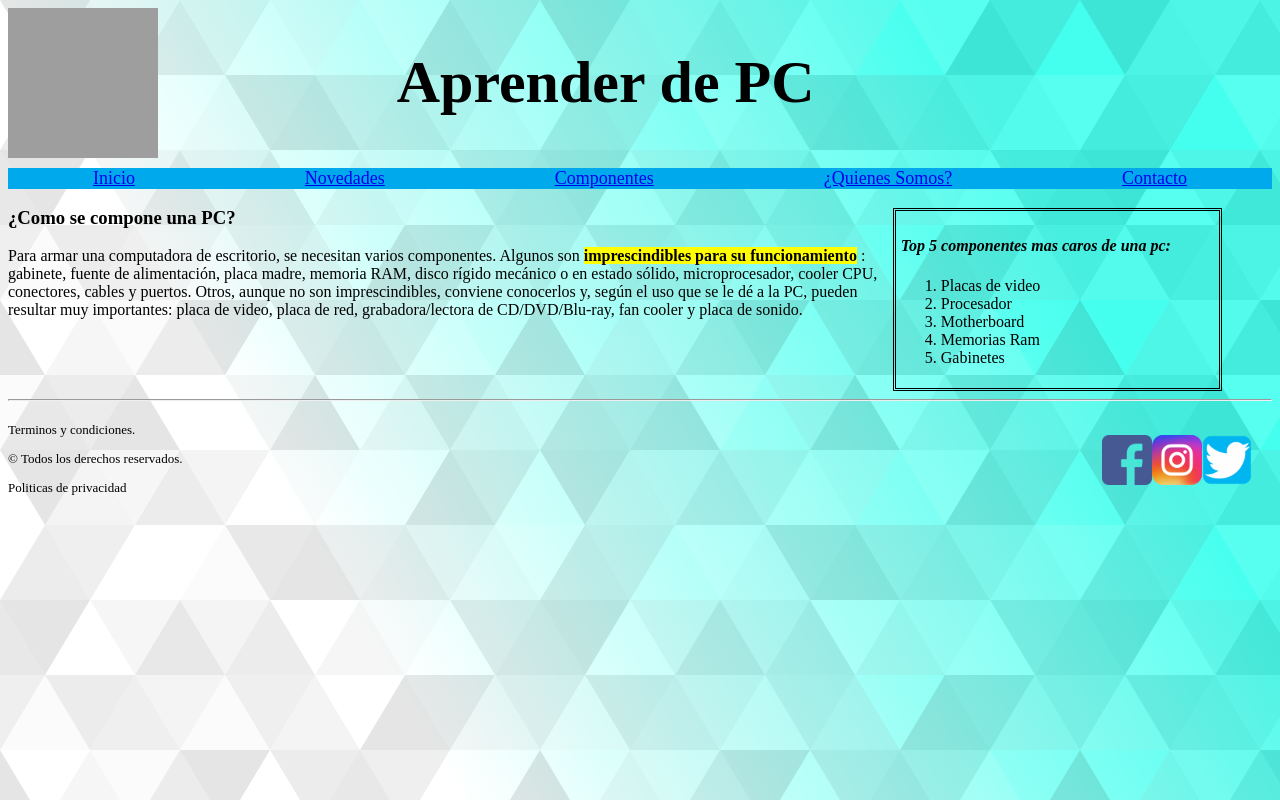
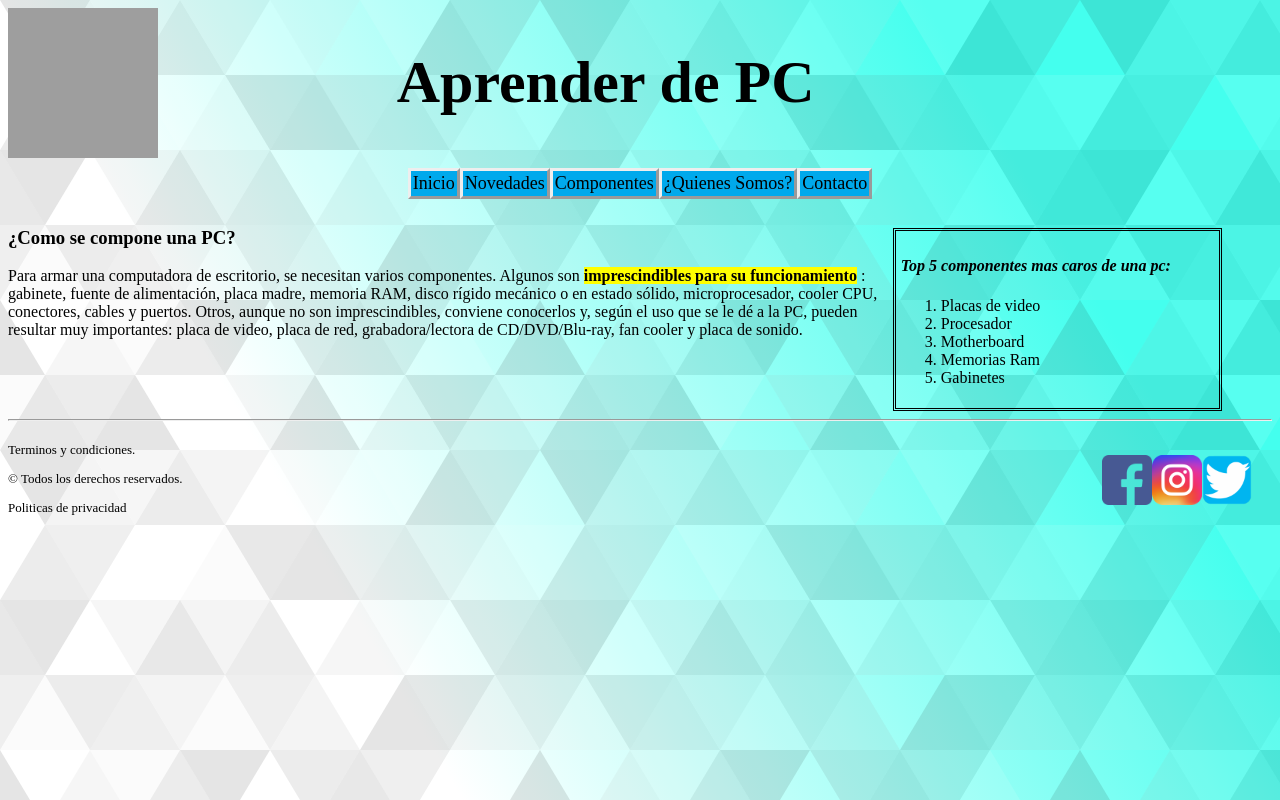
Before and after one commit to maxikeko/Proyecto-Javascript-Bertoli-Maximiliano, a plain HTML site: page index.html in a window 1280 px wide. Drawn offline with Linux system fonts and the light colour scheme; grey boxes are pictures that could not be loaded.

Commit message:
Commit añadiendo animaciones, transformaciones y transiciones

```diff
--- a/style.css
+++ b/style.css
@@ -15,6 +15,7 @@ background-size: cover;
     "menuu      menuu              menuu";
     grid-template-columns: auto;
     grid-template-rows: 150px 20px;
+    margin-bottom: 20px;
 }
 
 .logo{
@@ -25,11 +26,27 @@ background-size: cover;
 .imagenlogo{
     width: 150px;
     height: 150px;
+    animation-duration: 3s;
+    animation-name: aparecer;
 }
 
 .tituloprincipal{
     font-size: 30px;
     grid-area: tituloprincipal;
+    animation-duration: 3s;
+    animation-name: aparecer;
+
+
+
+}
+
+@keyframes aparecer {
+    0%{
+        opacity: 0;
+    }
+    100%{
+        opacity: 1;
+    }
 }
 
 .menu{
@@ -40,8 +57,8 @@ background-size: cover;
 .nav{
     display: flex;
     flex-wrap: wrap;
-    background-color: #00a9ec;
-    justify-content: space-around;
+
+    justify-content: center;
     font-size: large;
     flex-direction: row;
     text-decoration: none;
@@ -50,11 +67,22 @@ background-size: cover;
 }
 
 .items{
+    padding: 2px;
+    border: outset;
+    background-color: #00a9ec;
     text-decoration: none;
     list-style: none;
     color: black;
+    transition: transform, 0.5s;
+}
+.items:hover{
+    transform: scale(1.2);
 }
 
+.items a{
+    text-decoration: none;
+    color: black;
+}
 
 
 .top5{
```
